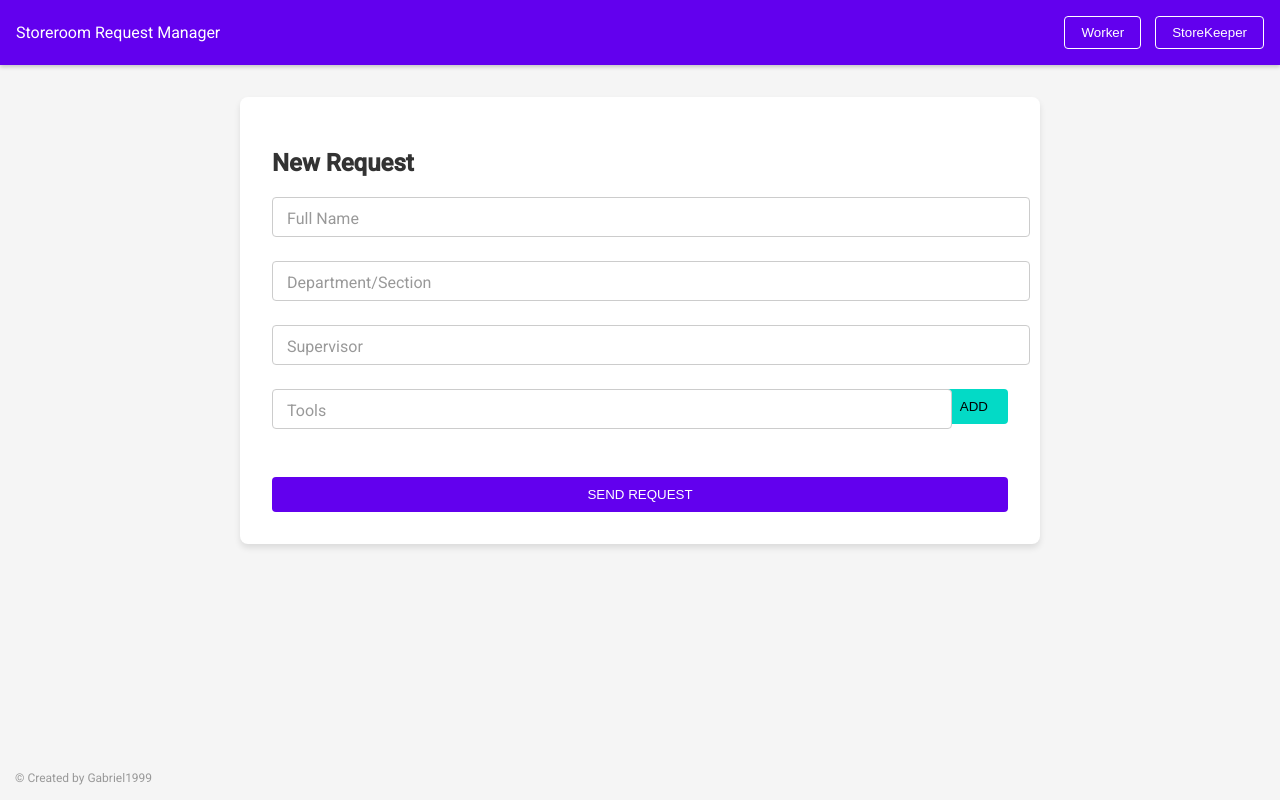
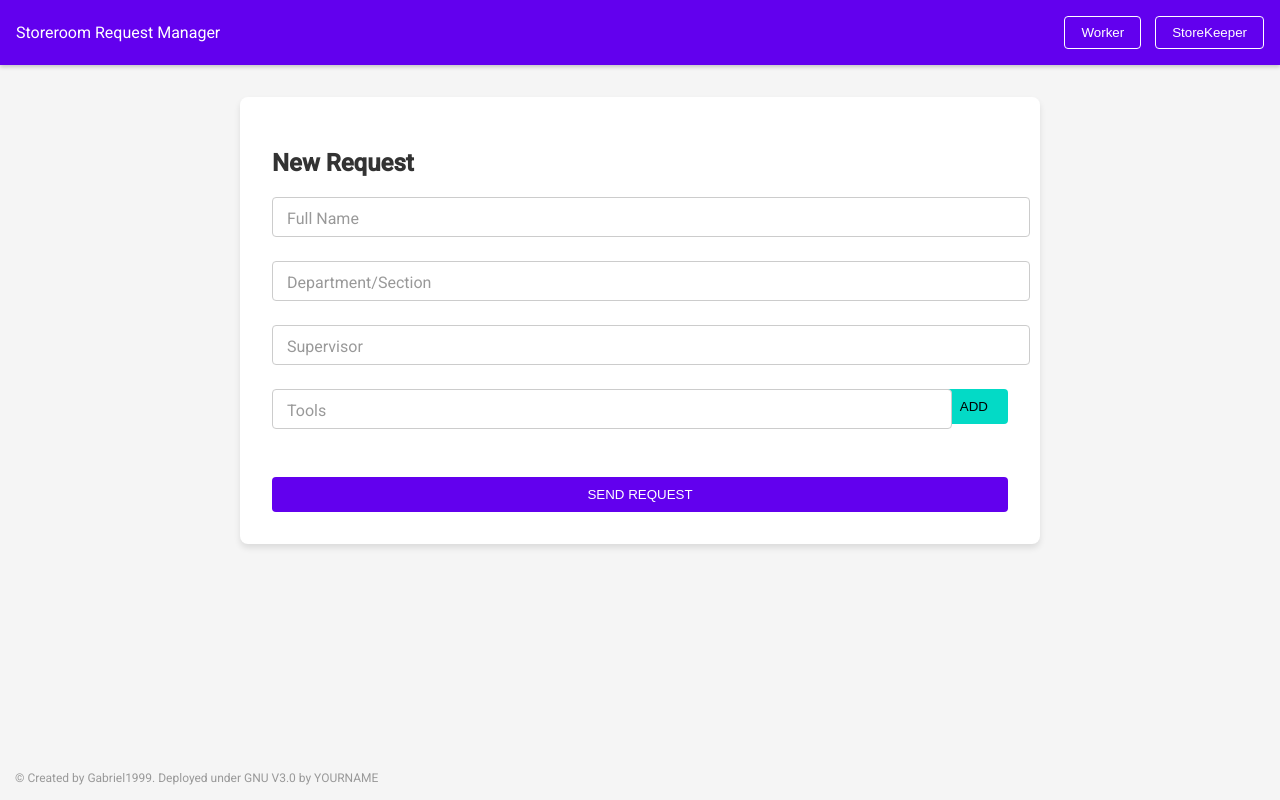
Before and after one commit to GabrielGB1999/Storeroom-Request, a plain HTML site: page frontend/index.html in a window 1280 px wide. Drawn offline with Linux system fonts and the light colour scheme.

Commit message:
Update index.html

```diff
--- a/frontend/index.html
+++ b/frontend/index.html
@@ -86,7 +86,7 @@
     </div>
 
 	 <div class="copyright-text">
-        	&copy; Created by Gabriel1999
+        	&copy; Created by Gabriel1999. Deployed under GNU V3.0 by YOURNAME
     </div>
 
     <script src="script.js"></script>
```
